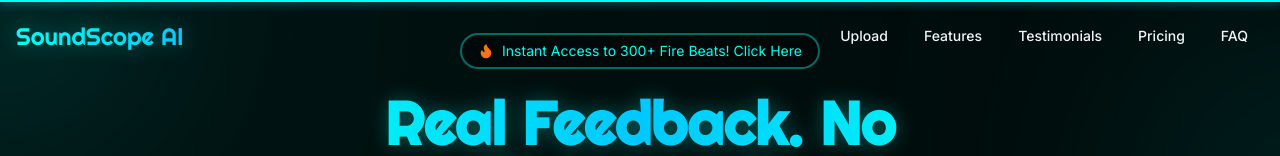
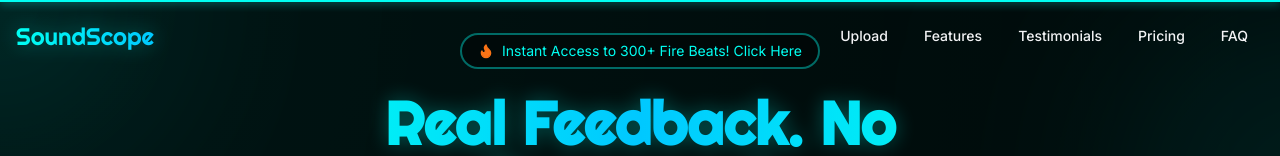
Before and after one commit to twosyntaxerrors/music-feedback-tool, a Next.js app: page / in a window 1280 px wide. Shown: the top 156 px of the page. Built offline with nearby package versions, Linux system fonts and the light colour scheme.

Commit message:
Update branding from Soundscope AI to Soundscope

```diff
--- a/src/app/layout.tsx
+++ b/src/app/layout.tsx
@@ -11,7 +11,7 @@
 });
 
 export const metadata: Metadata = {
-  title: "Audio Analysis with Gemini AI",
+  title: "Soundscope",
   description: "Get detailed analysis of your audio files using Gemini AI",
 };
 
--- a/src/components/footer.tsx
+++ b/src/components/footer.tsx
@@ -15,7 +15,7 @@
           <div className="lg:col-span-2">
             <Link href="/" className="inline-block mb-4">
               <span className="text-2xl font-righteous bg-clip-text text-transparent bg-gradient-to-r from-[#00fff2] to-[#00c8ff] drop-shadow-[0_0_10px_rgba(0,255,242,0.3)]">
-                SoundScope AI
+                SoundScope
               </span>
             </Link>
             <p className="text-gray-400 max-w-md mb-4">
--- a/src/components/header.tsx
+++ b/src/components/header.tsx
@@ -95,7 +95,7 @@
               }}
             >
               <span className="text-2xl font-righteous bg-clip-text text-transparent bg-gradient-to-r from-[#00fff2] to-[#00c8ff] drop-shadow-[0_0_10px_rgba(0,255,242,0.3)]">
-                SoundScope AI
+                SoundScope
               </span>
             </Link>
           </motion.div>
```
